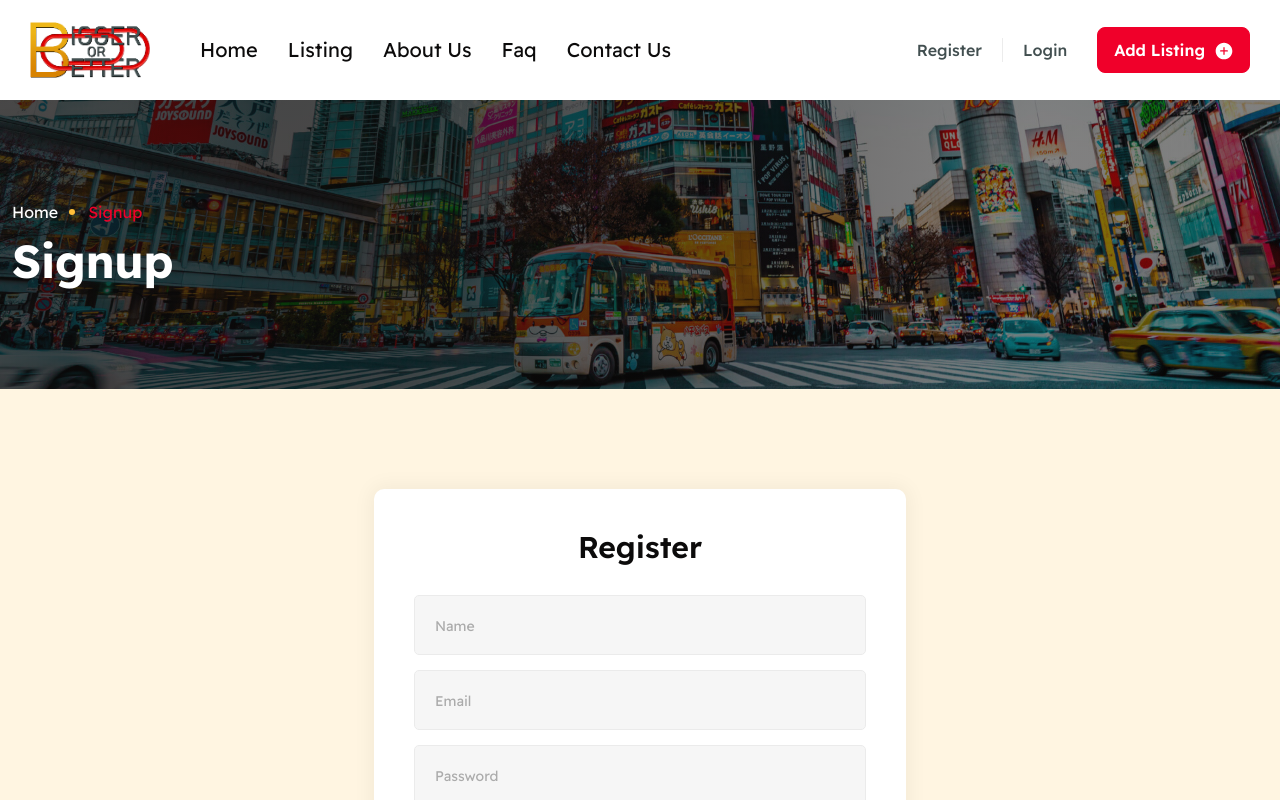
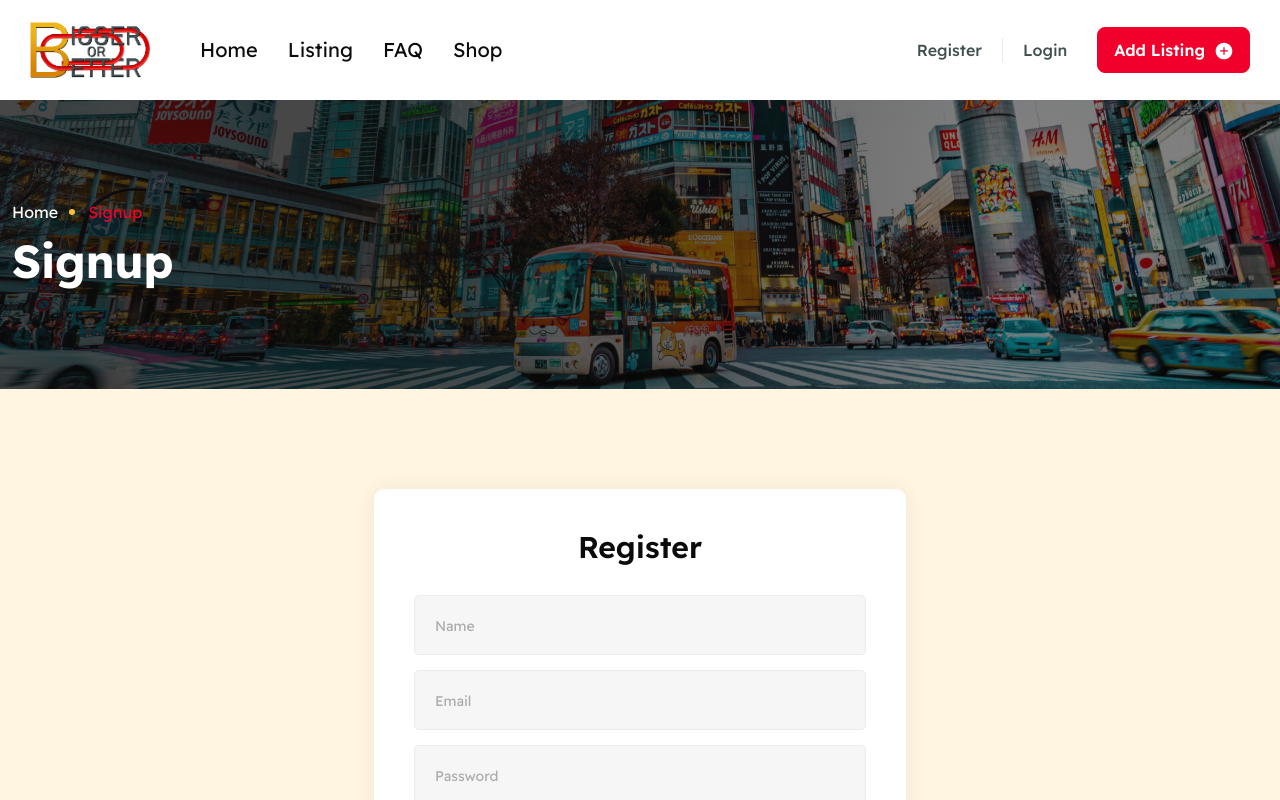
Before and after one commit to erikqb3/BiggerOrBetter, a Next.js app: page /auth/signup in a window 1280 px wide. Shown: the top 800 px of the page. Built offline with nearby package versions, Linux system fonts and the light colour scheme; no server answers.

Commit message:
Committing (Hope this changes stuff)

```diff
--- a/src/actions/getAllUser.js
+++ b/src/actions/getAllUser.js
@@ -12,6 +12,7 @@ export default async function getAllUsers() {
 			return null;
 		}
 
+
 		return users;
 	} catch (error) {
 		throw new Error(error);
--- a/src/actions/getCurrentUser.js
+++ b/src/actions/getCurrentUser.js
@@ -20,8 +20,10 @@ export async function getCurrentUser() {
 			},
 			include: {
 				profile: true,
-				// listings: true,
+				listings: true,
 				favourites: true,
+				reviews: true,
+				// history: true
 			},
 		});
 
@@ -36,6 +38,7 @@ export async function getCurrentUser() {
 			emailVerified: currentUser.created_at.toISOString() || null,
 		};
 	} catch (error) {
+		console.log(error);
 		return null;
 	}
 }
--- a/src/app/api/register/route.js
+++ b/src/app/api/register/route.js
@@ -5,7 +5,7 @@ import prisma from "@/libs/prismadb";
 export async function POST(request) {
 	const body = await request.json();
 	const { name, email, password } = body;
-	console.log(body)
+	console.log(request)
 
 	const existingUser = await prisma.user.findUnique({
 		where: { email: email },
--- a/src/components/Auth/SignupForm.js
+++ b/src/components/Auth/SignupForm.js
@@ -26,11 +26,14 @@ const SignupForm = () => {
 			name: "",
 			email: "",
 			password: "",
+			searchHistory: "{}",
+			blah: "4"
 		},
 	});
 
 	const onSubmit = async (data) => {
 		setIsLoading(true);
+		console.log(data);
 		axios
 			.post("/api/register", data)
 			.then(() => {
--- a/src/components/Common/Navbar.js
+++ b/src/components/Common/Navbar.js
@@ -89,7 +89,7 @@ const Navbar = ({ currentUser }) => {
 											Listing
 										</Link>
 									</li>
-									<li className="nav-item">
+									{/* <li className="nav-item">
 										<Link
 											href="/about-us"
 											className={`nav-link ${
@@ -98,7 +98,7 @@ const Navbar = ({ currentUser }) => {
 										>
 											About Us
 										</Link>
-									</li>
+									</li> */}
 									<li className="nav-item">
 										<Link
 											href="/faq"
@@ -106,7 +106,7 @@ const Navbar = ({ currentUser }) => {
 												currentRoute === "/faq" ? "active" : "non-active"
 											}`}
 										>
-											Faq
+											FAQ
 										</Link>
 									</li>
 									{/* <li className="nav-item">
@@ -121,13 +121,21 @@ const Navbar = ({ currentUser }) => {
 									</li> */}
 
 									<li className="nav-item">
+										{/* <Link
+											href="/contact-us"
+											className={`nav-link ${
+												currentRoute === "/contact-us" ? "active" : "non-active"
+											}`}
+										>
+											Contact Us
+										</Link> */}
 										<Link
 											href="/contact-us"
 											className={`nav-link ${
 												currentRoute === "/contact-us" ? "active" : "non-active"
 											}`}
 										>
-											Contact Us
+											Shop
 										</Link>
 									</li>
 								</ul>
--- a/src/components/Index/Featured.js
+++ b/src/components/Index/Featured.js
@@ -10,6 +10,7 @@ const Featured = ({ currentUser }) => {
 	const [listings, setListings] = useState([]);
 	const [cat, setCat] = useState("all");
 
+	// console.log(currentUser);
 
 	useEffect(() => {
 		const fetchData = async () => {
--- a/src/components/Index/YourSearches.js
+++ b/src/components/Index/YourSearches.js
@@ -9,6 +9,8 @@ import { toast } from "react-hot-toast";
 const YourSearches = ({ currentUser }) => {
 	const [listings, setListings] = useState([]);
 	const [cat, setCat] = useState("all");
+
+	console.log(currentUser)
 
 	useEffect(() => {
 		const fetchData = async () => {
```
Also changed, not shown: src/components/Index/Traders.js (+6 -1 lines), 1 other file (tests, documents, lock files or other folders).
